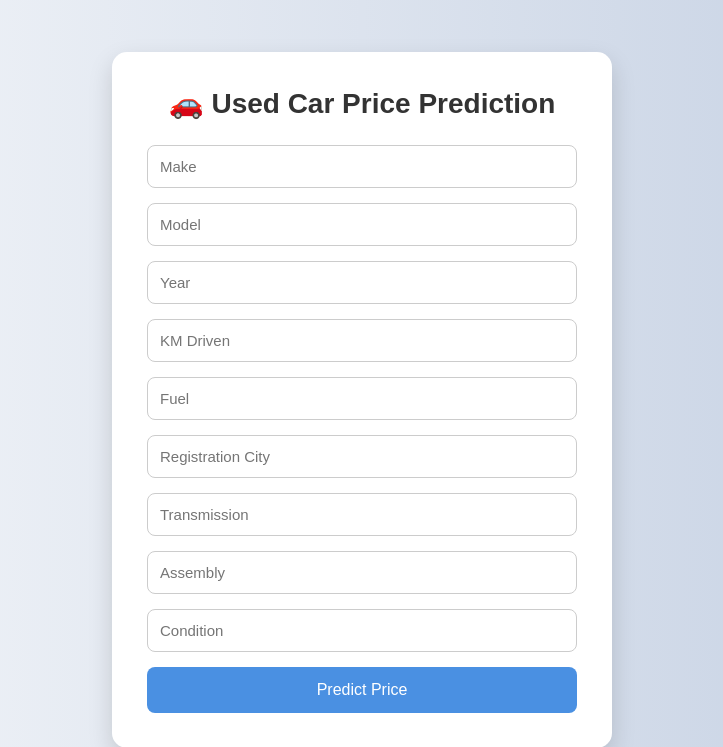
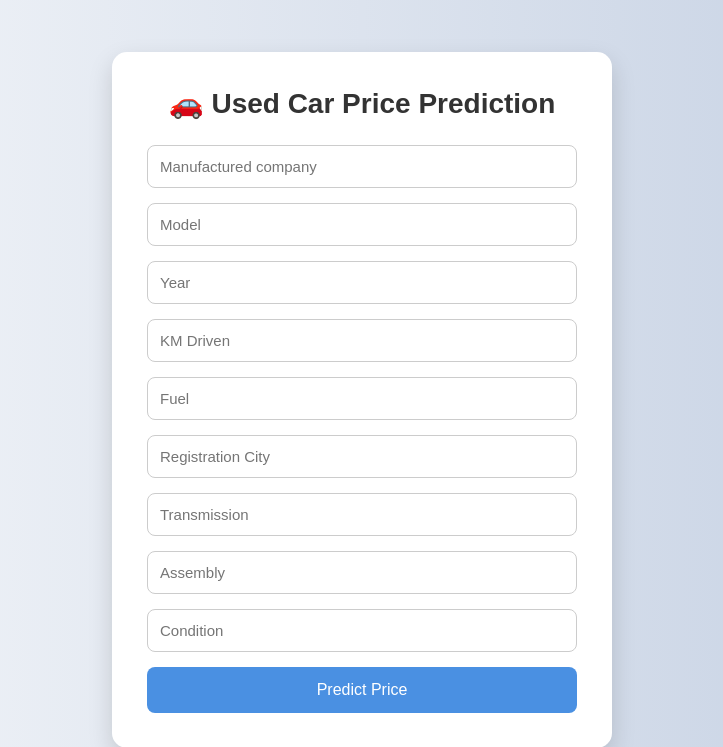
Before and after one commit to naveenthodendula/Used-Car-Price-Prediction, a Flask app: page / in a window 1280 px wide. Shown: the top 747 px of the page, without its empty margins (278-1001 px from the left). Run offline with Flask 3, Linux system fonts and the light colour scheme; parts of the project's set-up code (start-up, migrations or seed data) failed here and were passed over.

Commit message:
Update index.html

```diff
--- a/templates/index.html
+++ b/templates/index.html
@@ -133,7 +133,7 @@
 
         <form method="POST">
 
-            <input type="text" name="Make" placeholder="Make" required>
+            <input type="text" name="Manufactured company" placeholder="Manufactured company" required>
 
             <input type="text" name="Model" placeholder="Model" required>
 
```
